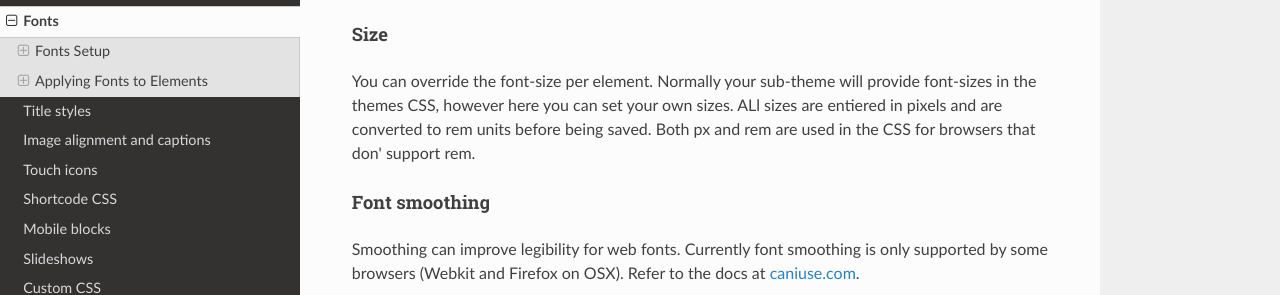
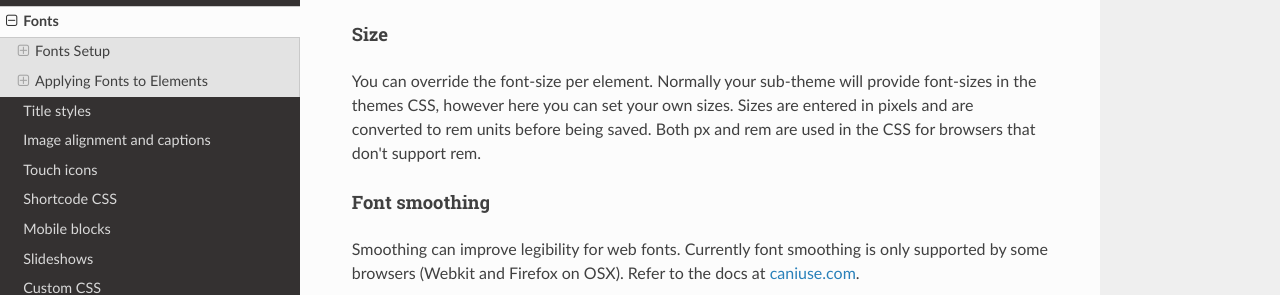
Before and after one commit to jmburnz/atdocs, an MkDocs documentation site: the page built from docs/ext/fonts.md, in a window 1280 px wide and 900 px high, scrolled down 3461 px. Shown: the part 186-481 px from the top of the window. Built offline with MkDocs 1.6.1, drawn with Linux system fonts in a browser that asks for light colours; nearby versions of some CDN libraries; old or Windows-style settings are respelled for this version of MkDocs.

Commit message:
Fix typo in fonts md

```diff
--- a/docs/ext/fonts.md
+++ b/docs/ext/fonts.md
@@ -72,7 +72,7 @@ Remember to refer to either Google "Specify in CSS", or Typekits _Using fonts in
 - For Google and Typekit enter the font name.
 
 #### Size
-You can override the font-size per element. Normally your sub-theme will provide font-sizes in the themes CSS, however here you can set your own sizes. ALl sizes are entiered in pixels and are converted to rem units before being saved. Both px and rem are used in the CSS for browsers that don' support rem.
+You can override the font-size per element. Normally your sub-theme will provide font-sizes in the themes CSS, however here you can set your own sizes. Sizes are entered in pixels and are converted to rem units before being saved. Both px and rem are used in the CSS for browsers that don't support rem.
 
 #### Font smoothing
 Smoothing can improve legibility for web fonts. Currently font smoothing is only supported by some browsers (Webkit and Firefox on OSX). Refer to the docs at [caniuse.com](http://caniuse.com/#feat=font-smooth).
```
